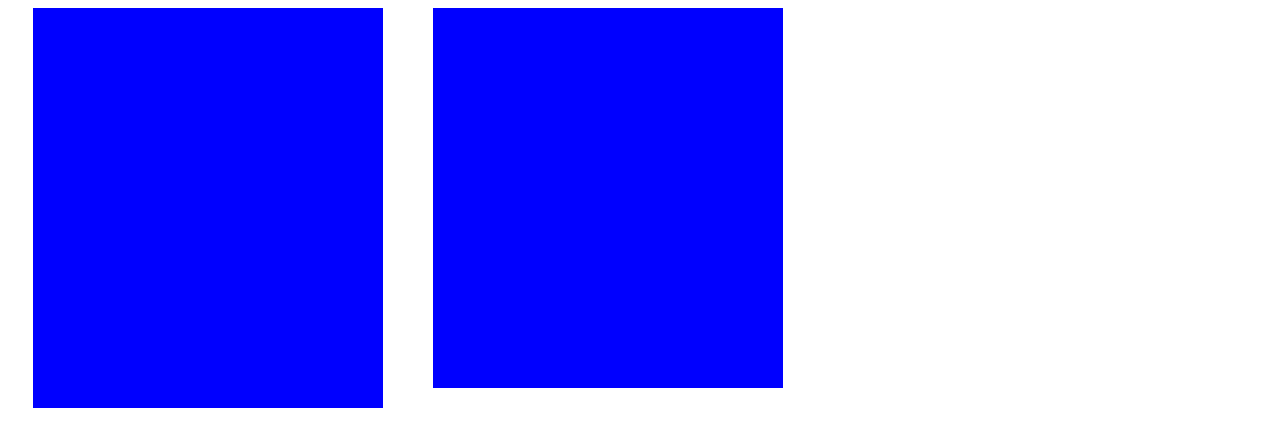
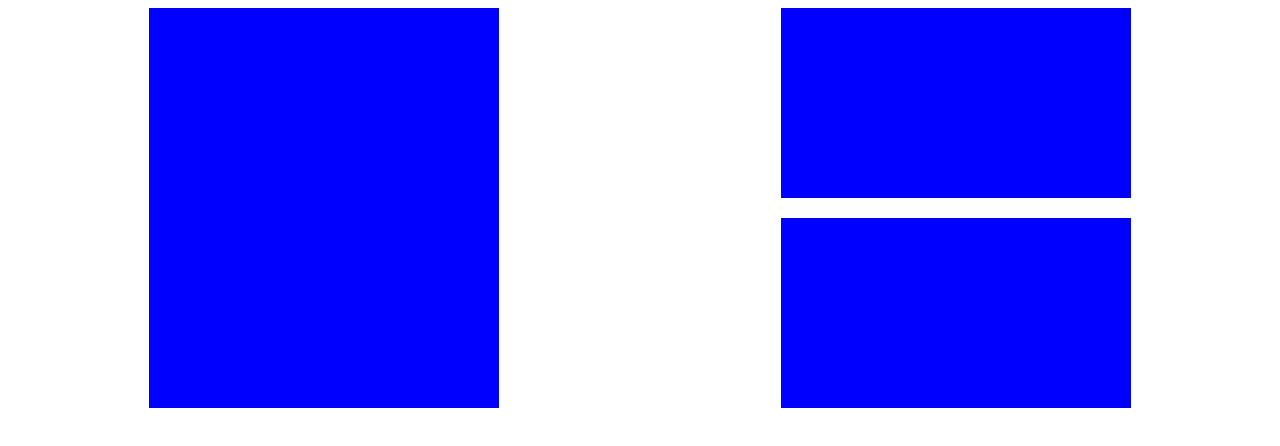
Before and after one commit to vemser/dojos, a plain HTML site: page niveis/medio/index.html in a window 1280 px wide. Drawn offline with Linux system fonts and the light colour scheme.

Commit message:
medio em andamento

```diff
--- a/niveis/medio/index.html
+++ b/niveis/medio/index.html
@@ -10,7 +10,7 @@
     <section class="secao">
       <div class="card-grande"></div>
 
-      <div class="seccao2">
+      <div class="secao2">
         <div class="card-pequeno"></div>
         <div class="card-pequeno"></div>
       </div>
--- a/niveis/medio/style.css
+++ b/niveis/medio/style.css
@@ -5,7 +5,6 @@
 }
 
 .secao{
-    width: 100vh;
     display: flex;
     justify-content: space-around;
 }
@@ -16,8 +15,9 @@
     background-color: blue;
 }
 
-.card-pequeno{
-    width: 350px;
-    height: 190px;
-    background-color: blue;
+.secao2{
+    display: flex;
+    flex-direction: column;
+    justify-content: space-between;
+
 }
```
